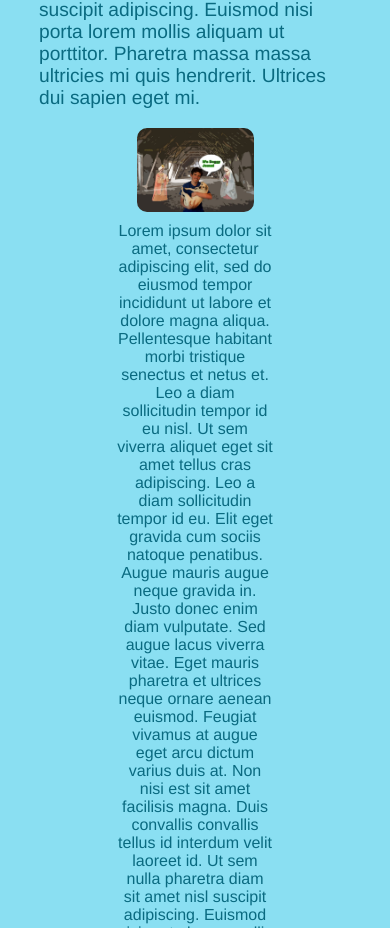
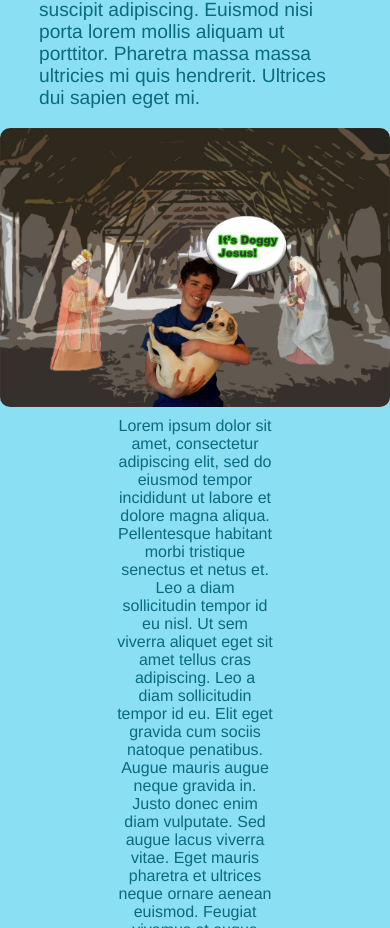
Before and after one commit to hellomrsasser/2023digitalmediaportfolio, a plain HTML site: page index.html in a window 390 px wide. Shown: the part 856-1784 px from the top of the page. Drawn offline with Linux system fonts and the light colour scheme.

Commit message:
Fixed issue with images on mobile
(for real this time)

```diff
--- a/index.html
+++ b/index.html
@@ -26,7 +26,7 @@
     <div id="content">
       <h2>Title</h2>
       <p>Lorem ipsum dolor sit amet, consectetur adipiscing elit, sed do eiusmod tempor incididunt ut labore et dolore magna aliqua. Pellentesque habitant morbi tristique senectus et netus et. Leo a diam sollicitudin tempor id eu nisl. Ut sem viverra aliquet eget sit amet tellus cras adipiscing. Leo a diam sollicitudin tempor id eu. Elit eget gravida cum sociis natoque penatibus. Augue mauris augue neque gravida in. Justo donec enim diam vulputate. Sed augue lacus viverra vitae. Eget mauris pharetra et ultrices neque ornare aenean euismod. Feugiat vivamus at augue eget arcu dictum varius duis at. Non nisi est sit amet facilisis magna. Duis convallis convallis tellus id interdum velit laoreet id. Ut sem nulla pharetra diam sit amet nisl suscipit adipiscing. Euismod nisi porta lorem mollis aliquam ut porttitor. Pharetra massa massa ultricies mi quis hendrerit. Ultrices dui sapien eget mi.</p>
-      <img src="./res/Personal+Collage.jpg" style="width: 30%;" />
+      <img src="./res/Personal+Collage.jpg" width="400" />
       <p class="caption">Lorem ipsum dolor sit amet, consectetur adipiscing elit, sed do eiusmod tempor incididunt ut labore et dolore magna aliqua. Pellentesque habitant morbi tristique senectus et netus et. Leo a diam sollicitudin tempor id eu nisl. Ut sem viverra aliquet eget sit amet tellus cras adipiscing. Leo a diam sollicitudin tempor id eu. Elit eget gravida cum sociis natoque penatibus. Augue mauris augue neque gravida in. Justo donec enim diam vulputate. Sed augue lacus viverra vitae. Eget mauris pharetra et ultrices neque ornare aenean euismod. Feugiat vivamus at augue eget arcu dictum varius duis at. Non nisi est sit amet facilisis magna. Duis convallis convallis tellus id interdum velit laoreet id. Ut sem nulla pharetra diam sit amet nisl suscipit adipiscing. Euismod nisi porta lorem mollis aliquam ut porttitor. Pharetra massa massa ultricies mi quis hendrerit. Ultrices dui sapien eget mi.</p>
     </div>
 
--- a/src/default.css
+++ b/src/default.css
@@ -61,6 +61,10 @@ div#content>img {
   display: block;
   margin: 0 auto;
   border-radius: 10px;
+  max-width: 100%;
+  max-height: 400px;
+  width: auto;
+  height: auto;
 }
 
 div#content>p.caption {
```
